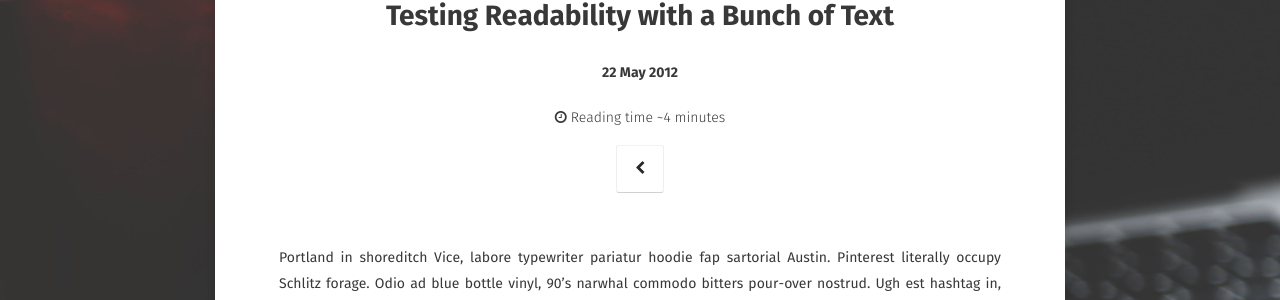
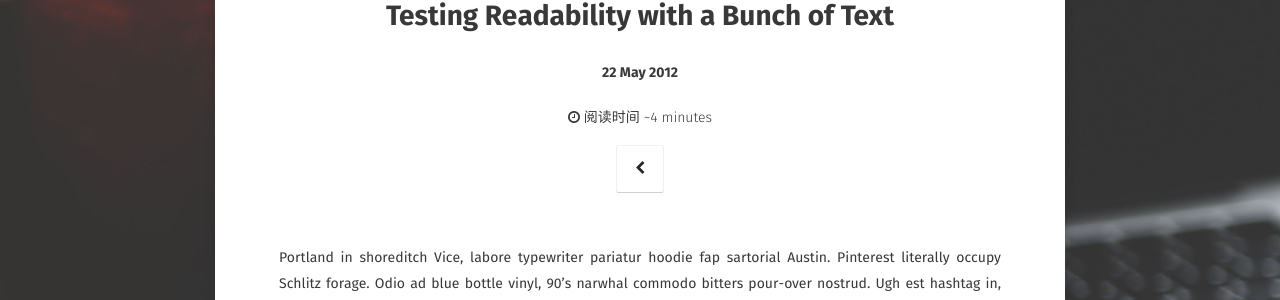
Before and after one commit to yanggenwei/yanggenwei.github.io, a Jekyll site: the page built from _posts/2012-05-22-readability-post.md, in a window 1280 px wide and 900 px high. Shown: the part 125-425 px from the top of the window. Built offline with Jekyll 4.4.1, drawn with Linux system fonts in a browser that asks for light colours; some web fonts are replaced; comment, search, counter and statistics services are not loaded.

Commit message:
Update read-time.html

```diff
--- a/_includes/read-time.html
+++ b/_includes/read-time.html
@@ -1,3 +1,3 @@
 {% assign wpm = site.words_per_minute | append: '.0' %}
 {% assign readtime = content | strip_html | number_of_words | divided_by:wpm | round %}
-Reading time ~{% if readtime <= 1 %}1 minute{% else %}{{ readtime }} minutes{% endif %}
+阅读时间 ~{% if readtime <= 1 %}1 minute{% else %}{{ readtime }} minutes{% endif %}
```
